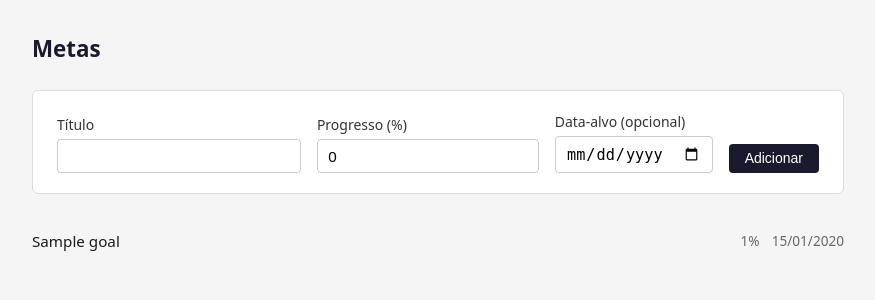
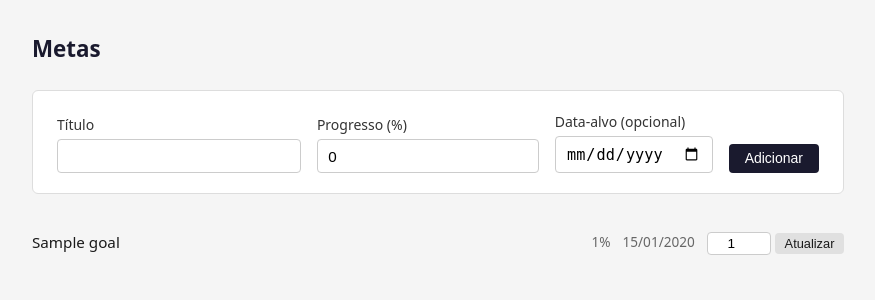
Before and after one commit to AndersonVidal/SibylSystem, a Django app: page /goals/ in a window 1280 px wide. Shown: the part 52-352 px from the top of the page, without its empty margins (202-1077 px from the left). Run offline with Django 5.2, Linux system fonts and the light colour scheme; a user stored in the database is signed in; tables that the repository leaves empty hold one stand-in row (values such as "Sample post").

Commit message:
feat: T4.4 — atualizar progresso de Meta
GoalProgressForm, view update_progress com @require_POST e get_object_or_404(owner), rota pk/progress/ e formulário inline por item.

```diff
--- a/apps/goals/forms.py
+++ b/apps/goals/forms.py
@@ -15,3 +15,12 @@ class GoalForm(forms.ModelForm):
             "progress": "Progresso (%)",
             "target_date": "Data-alvo (opcional)",
         }
+
+
+class GoalProgressForm(forms.ModelForm):
+    class Meta:
+        model = Goal
+        fields = ["progress"]
+        labels = {
+            "progress": "Progresso (%)",
+        }
--- a/apps/goals/urls.py
+++ b/apps/goals/urls.py
@@ -6,4 +6,5 @@ app_name = "goals"
 
 urlpatterns = [
     path("", views.index, name="index"),
+    path("<int:pk>/progress/", views.update_progress, name="update_progress"),
 ]
--- a/apps/goals/views.py
+++ b/apps/goals/views.py
@@ -1,8 +1,9 @@
 from django.contrib.auth.decorators import login_required
 from django.db.models import F
-from django.shortcuts import redirect, render
+from django.shortcuts import get_object_or_404, redirect, render
+from django.views.decorators.http import require_POST
 
-from apps.goals.forms import GoalForm
+from apps.goals.forms import GoalForm, GoalProgressForm
 from apps.goals.models import Goal
 
 
@@ -25,3 +26,13 @@ def index(request):
         "goals/index.html",
         {"active_nav": "goals", "form": form, "goals": goals},
     )
+
+
+@login_required
+@require_POST
+def update_progress(request, pk):
+    goal = get_object_or_404(Goal, pk=pk, owner=request.user)
+    form = GoalProgressForm(request.POST, instance=goal)
+    if form.is_valid():
+        form.save()
+    return redirect("goals:index")
--- a/frontend/static/css/main.css
+++ b/frontend/static/css/main.css
@@ -320,6 +320,15 @@ main {
     font-size: 0.8rem;
 }
 
+.progress-input {
+    width: 4rem;
+    padding: 0.2rem 0.4rem;
+    font-size: 0.85rem;
+    border: 1px solid #ccc;
+    border-radius: 4px;
+    text-align: center;
+}
+
 /* ── Dashboard ──────────────────────────────────────── */
 
 .dashboard-block {
--- a/frontend/templates/goals/index.html
+++ b/frontend/templates/goals/index.html
@@ -45,6 +45,12 @@
             {% if goal.target_date %}
             <span class="task-due">{{ goal.target_date|date:"d/m/Y" }}</span>
             {% endif %}
+            <form method="post" action="{% url 'goals:update_progress' goal.pk %}">
+                {% csrf_token %}
+                <input type="number" name="progress" min="0" max="100"
+                       value="{{ goal.progress }}" class="progress-input">
+                <button type="submit" class="btn btn-secondary btn-sm">Atualizar</button>
+            </form>
         </span>
     </li>
     {% endfor %}
```
